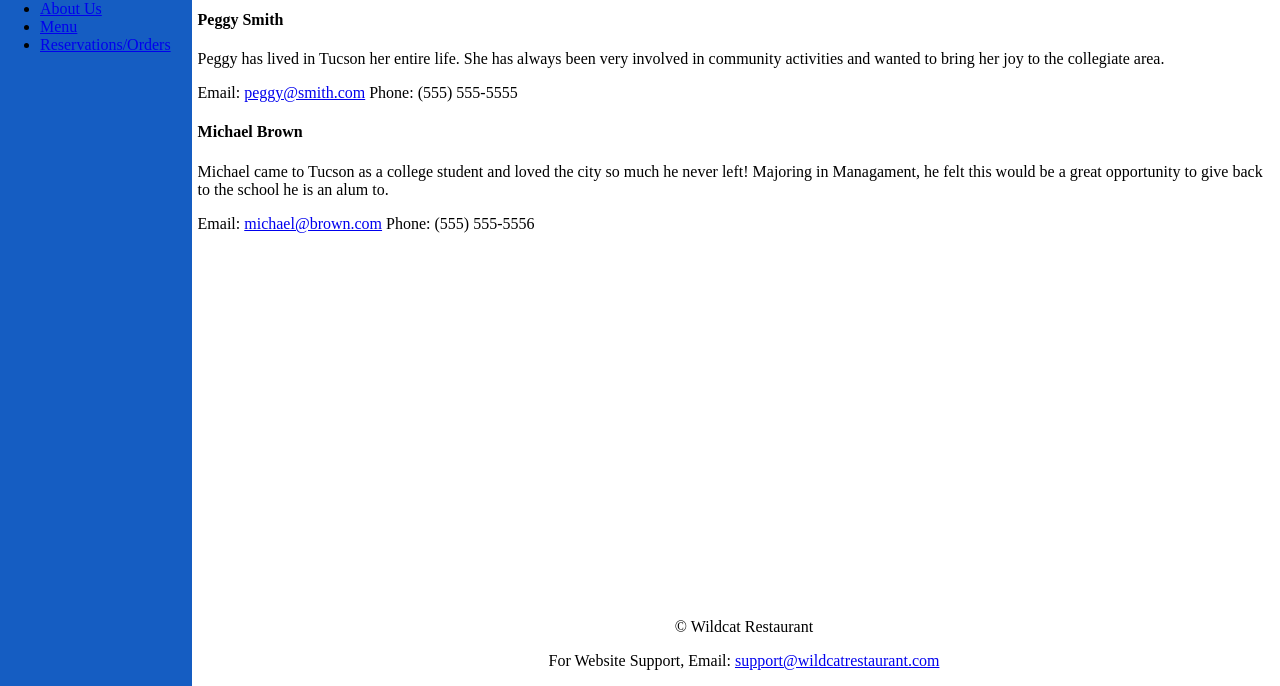
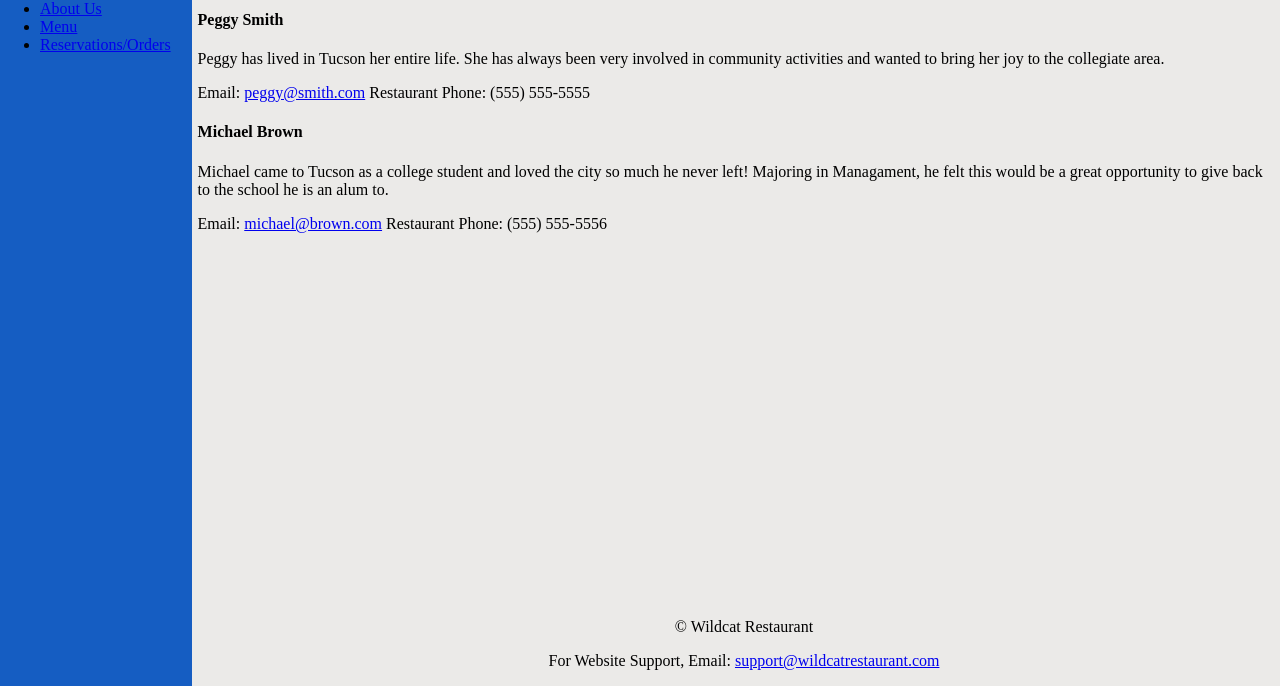
Before and after one commit to cole-tucker/ista-230-final, a plain HTML site: page about.html in a window 1280 px wide. Shown: the part 114-800 px from the top of the page. Drawn offline with Linux system fonts and the light colour scheme.

Commit message:
Color and about change

```diff
--- a/about.html
+++ b/about.html
@@ -22,10 +22,10 @@
         <h1>Meet the Owners</h1>
         <h4>Peggy Smith</h4>
         <p>Peggy has lived in Tucson her entire life. She has always been very involved in community activities and wanted to bring her joy to the collegiate area.</p>
-        <p>Email: <a href="mailto:peggy@smith.com">peggy@smith.com</a>  Phone: (555) 555-5555</p>
+        <p>Email: <a href="mailto:peggy@smith.com">peggy@smith.com</a> Restaurant Phone: (555) 555-5555</p>
         <h4>Michael Brown</h4>
         <p>Michael came to Tucson as a college student and loved the city so much he never left! Majoring in Managament, he felt this would be a great opportunity to give back to the school he is an alum to.</p>
-        <p>Email: <a href="mailto:michael@brown.com">michael@brown.com</a>  Phone: (555) 555-5556</p>
+        <p>Email: <a href="mailto:michael@brown.com">michael@brown.com</a>  Restaurant Phone: (555) 555-5556</p>
     </main>
     <footer>
         <p>&copy; Wildcat Restaurant</p>
--- a/styles.css
+++ b/styles.css
@@ -1,3 +1,7 @@
+body {
+    background-color: #ebeae8;
+}
+
 header h1 {
     text-align: center;
     width: 100%;
```
